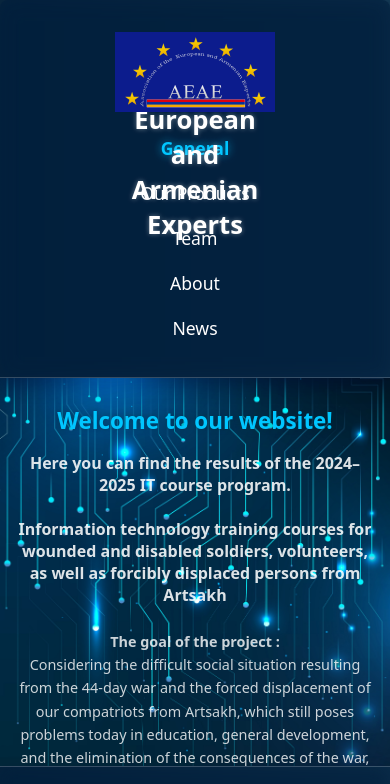
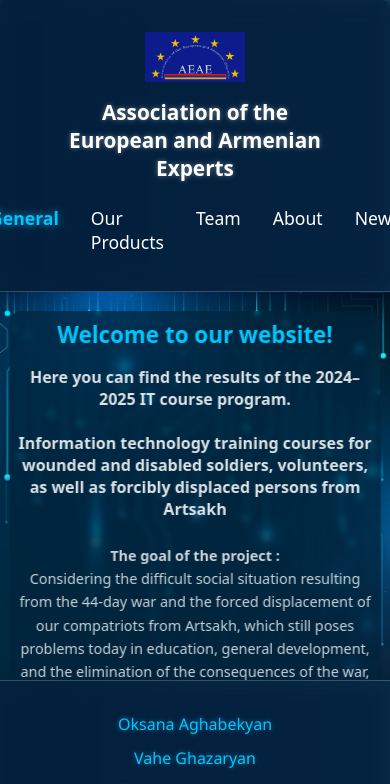
Before and after one commit to oksy-y/haykong-project, a React (Vite) app in the folder haykong/: page /general in a window 390 px wide. Shown: the top 784 px of the page. Built offline with nearby package versions, Linux system fonts and the light colour scheme.

Commit message:
i lied, not final change

```diff
--- a/haykong/src/homepage/homepage.css
+++ b/haykong/src/homepage/homepage.css
@@ -22,7 +22,7 @@
   transform: translateX(-50%);
   width: 90%;
   max-width: 800px;
-  padding: 1rem;
+  padding: 1.5rem;
   display: flex;
   flex-direction: column;
   align-items: center;
@@ -30,6 +30,9 @@
   color: #ffffff;
   z-index: 1;
   box-sizing: border-box;
+  background-color: rgba(0, 36, 61, 0.7);
+  border-radius: 12px;
+  backdrop-filter: blur(3px);
 }
 
 .overlayText h1 {
--- a/haykong/src/navbar/navbar.css
+++ b/haykong/src/navbar/navbar.css
@@ -17,8 +17,9 @@
 
 .navbarContainer {
   width: 100%;
-  /* max-width: 1600px;  */
+  max-width: 1600px;
   padding: 2rem 3rem;
+  margin: 0 auto;
   background: rgba(0, 30, 60, 0.6);
   backdrop-filter: blur(10px);
   border-bottom: 1px solid rgba(255, 255, 255, 0.2);
@@ -27,46 +28,44 @@
   position: sticky;
   top: 0;
   z-index: 100;
-  /* margin: 0 auto;  */
   box-sizing: border-box;
-}
-
-
-.logo img {
-  position: relative;
-  z-index: 20;
-  height: 80px;
-  width: auto;
-  display: block;
 }
 
 .top-row {
   display: flex;
+  align-items: center;
   justify-content: space-between;
-  align-items: center;
+  position: relative;
   margin-bottom: 1rem;
-  position: relative;
 }
 
+
 .logo {
-  font-size: 1.5rem;
-  font-weight: bold;
-  color: #00bfff;
-  text-shadow: 0 0 10px rgba(0, 191, 255, 0.6);
-  position: relative;
-  z-index: 20;
+  width: auto;
+  max-width: 150px;
+}
+
+.logo img {
+  width: 100%;
+  height: auto;
+  object-fit: contain;
+  display: block;
 }
 
 .headingTitle {
-  text-align: center;
-  font-size: 1.6rem;
-  color: #ffffff;
-  text-shadow: 0 0 5px rgba(255, 255, 255, 0.4);
   position: absolute;
   left: 50%;
   transform: translateX(-50%);
-  z-index: 10;
+  font-size: 1.6rem;
+  text-align: center;
+  color: #ffffff;
+  text-shadow: 0 0 5px rgba(255, 255, 255, 0.4);
+  white-space: normal;
+  padding: 0 1rem;
+  max-width: 80%;
+  z-index: 1;
 }
+
 
 
 .navLinks {
@@ -113,12 +112,21 @@
 @media (max-width: 768px) {
   .top-row {
     flex-direction: column;
+    align-items: center;
     gap: 1rem;
+    position: static;
   }
 
-  .navLinks {
-    flex-direction: column;
-    align-items: center;
-    gap: 1rem;
+  .logo {
+    max-width: 100px;
+  }
+
+  .headingTitle {
+    position: static;
+    transform: none;
+    max-width: 100%;
+    font-size: 1.3rem;
+    padding: 0 1rem;
+    text-align: center;
   }
 }
--- a/haykong/src/ourProducts/ourProducts.jsx
+++ b/haykong/src/ourProducts/ourProducts.jsx
@@ -20,9 +20,9 @@
     <div className="teamPageWrapper">
       <h1>Our products</h1>
       <div className="teamGrid">
-        <Card image={first} name="Car Line Follower" desc="Irina Vardanyan" id="Car Line Follower" />
-        <Card image={''} name="two" desc="asgfres" id="two" />
-        <Card image={''} name="three" desc="sergserg" id="three" customClass="centeredCard" />
+        <Card image={first} name="Car Line Follower" desc="Irina Vardanyan, Vahe Ayvazyan" id="Car Line Follower" />
+        <Card image={''} name="Car Plate Detection" desc="Mane Khanazaryan, David Petrosyan" id="Car Plate Detection" />
+        <Card image={''} name="AI Agent Assistant Using Flowise" desc="Nare Shaqaryan" id="AI Agent Assistant Using Flowise" customClass="centeredCard" />
       </div>
     </div>
   );
```
Also changed, not shown: haykong/src/eachProduct/eachProduct.jsx (+2 -10 lines).
